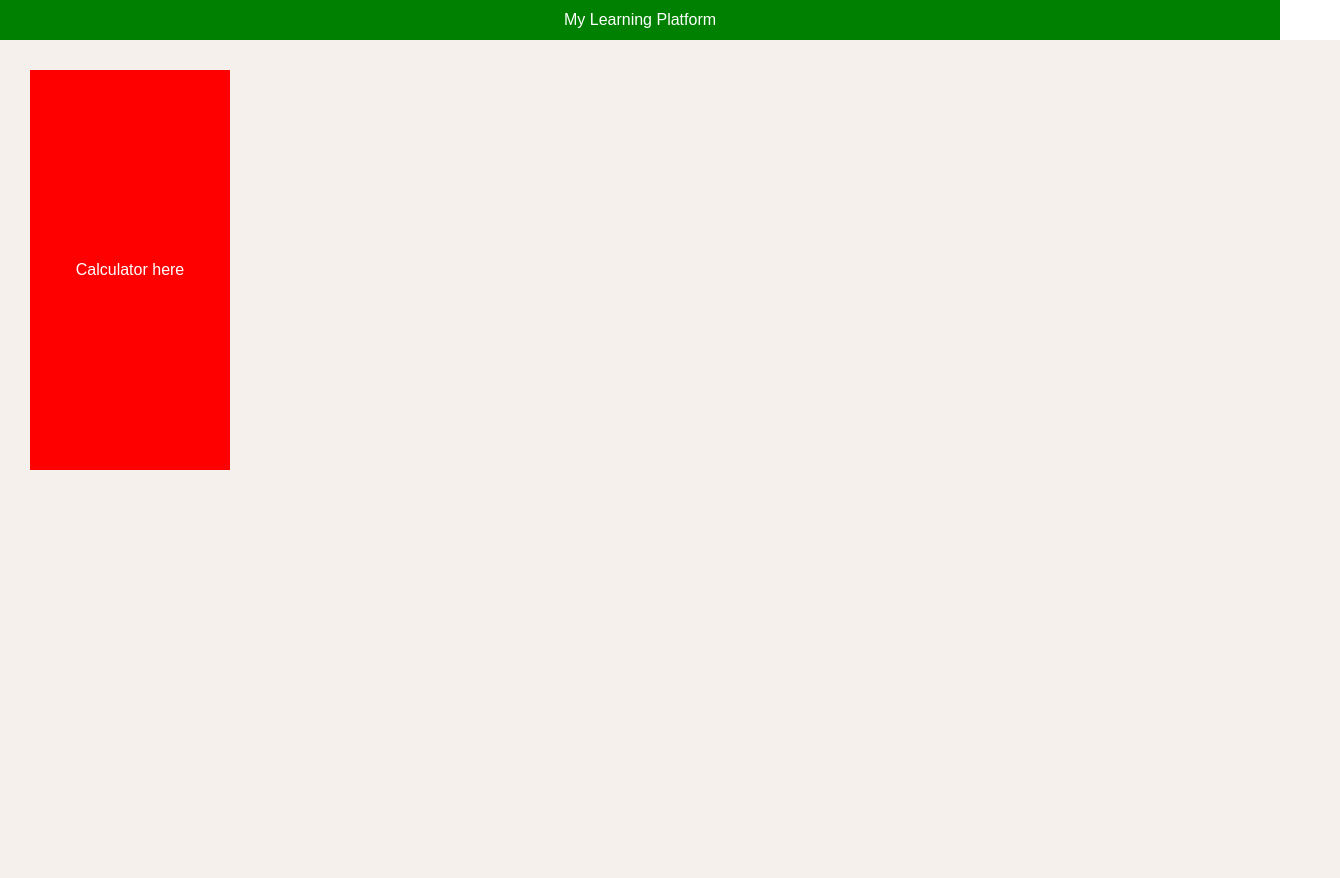
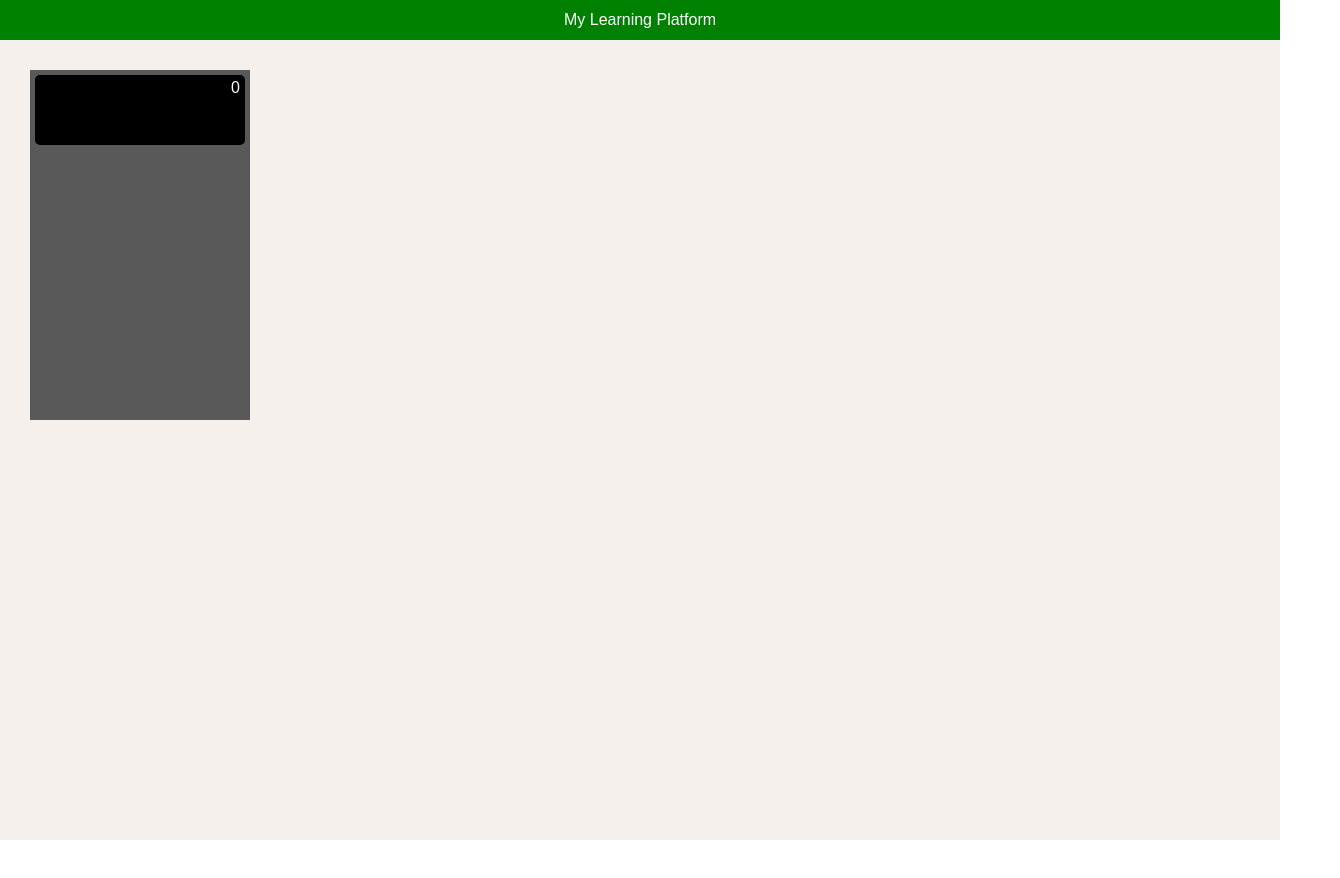
Before and after one commit to vikhulei/learnPlatform, a JavaScript app: page / in a window 1280 px wide. Shown: the top 878 px of the page, 1340 px wide, since content can reach past the window. After the commit the page ends 840 px from the top, so only its background shows below. Built offline with nearby package versions, Linux system fonts and the light colour scheme; the HTML template or start-up script is replaced by a standard one.

Commit message:
calculator started

```diff
--- a/src/apps/calculator/Calculator.js
+++ b/src/apps/calculator/Calculator.js
@@ -1,9 +1,11 @@
-import {Frame, Heading} from "./CalculatorStyle"
+import { Frame, Screen } from "./CalculatorStyle"
 
 const Calculator = () => {
     return (
         <Frame>
-            <Heading>Calculator here</Heading>
+            <Screen>
+                <p>0</p>
+            </Screen>
         </Frame>
     )
 }
--- a/src/apps/calculator/CalculatorStyle.js
+++ b/src/apps/calculator/CalculatorStyle.js
@@ -1,17 +1,21 @@
 import styled from "styled-components"
 
 const Frame = styled.div`
-
-    width: 200px;
-    height: 400px;
-    background-color: red;
+    position: relative;
+    width: 220px;
+    height: 350px;
+    background-color: #595959;
+    padding: 5px;
+`
+const Screen = styled.div`
+    position: relative;
+    width: 100%;
+    height: 70px;
+    background-color: black;
+    border-radius: 5px;
+    padding: 5px;
     color: white;
-    display: flex;
-    justify-content: center;
-    align-items: center;
-`
-const Heading = styled.h1`
-    color: white;
+    text-align: right;
 `
 
-export {Frame, Heading}
+export {Frame, Screen}
--- a/src/index.css
+++ b/src/index.css
@@ -25,6 +25,7 @@ time, mark, audio, video {
 	font-size: 100%;
 	font: inherit;
 	vertical-align: baseline;
+	box-sizing: border-box;
 }
 /* HTML5 display-role reset for older browsers */
 article, aside, details, figcaption, figure,
```
Also changed, not shown: src/assets/sample_calculator.jpg (added).
